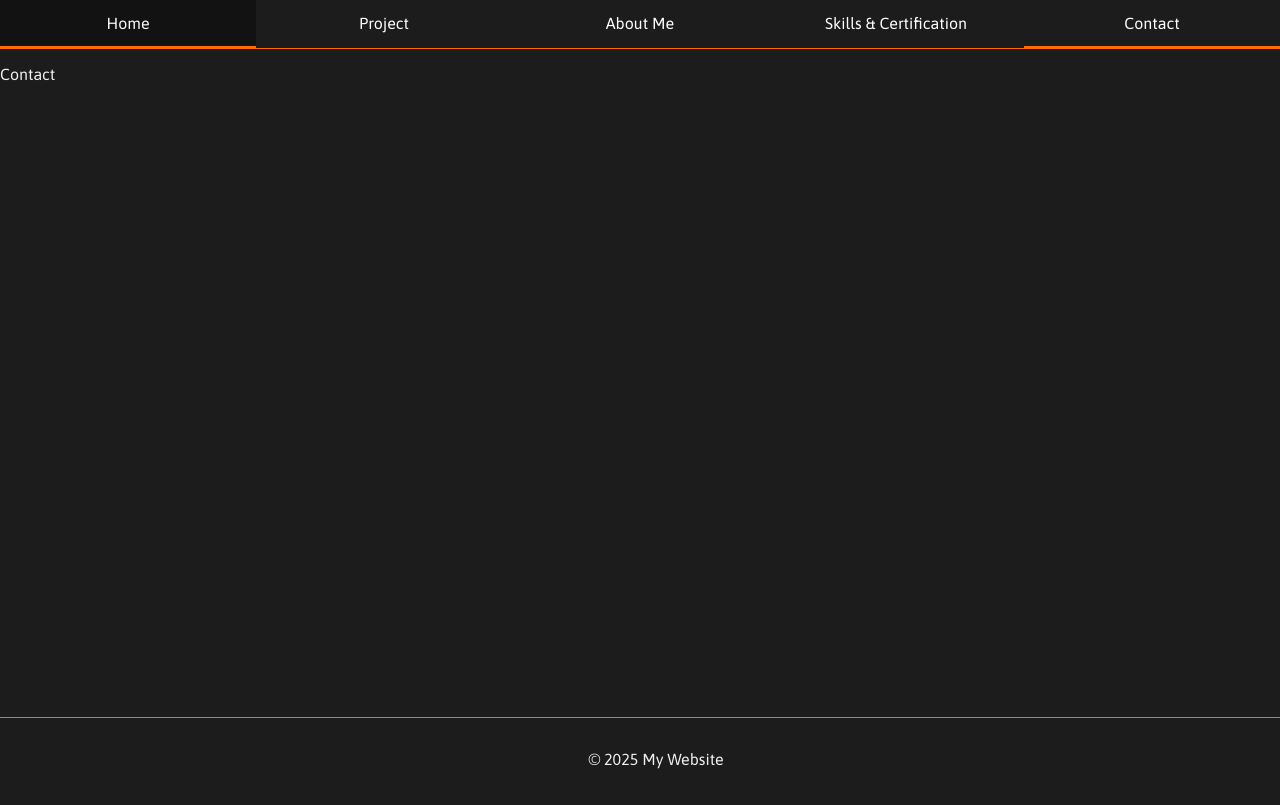
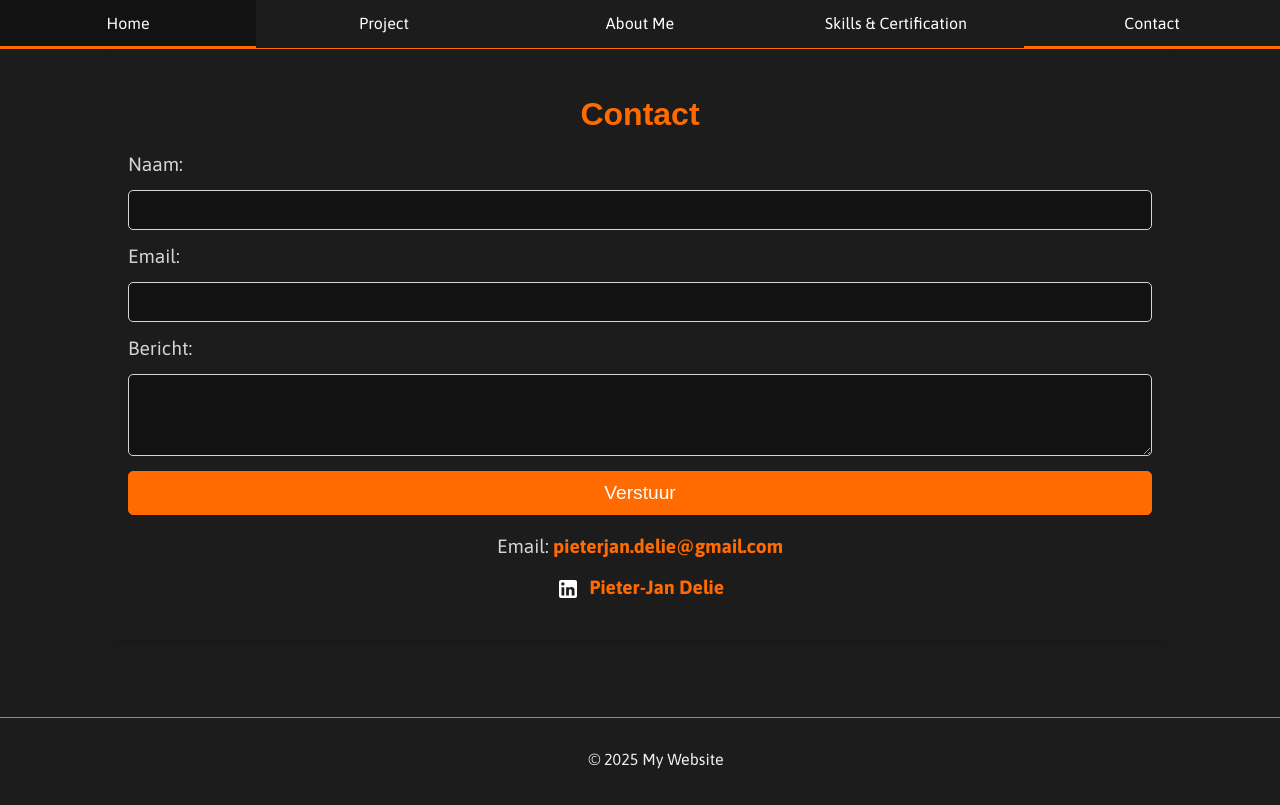
Before and after one commit to PieterJanDelie/Portfolio, a React (Create React App) app: page /contact in a window 1280 px wide. Built offline with nearby package versions, Linux system fonts and the light colour scheme; a web font is replaced by a local one.

Commit message:
Mail Contact form

```diff
--- a/src/pages/Contact/Contact.css
+++ b/src/pages/Contact/Contact.css
@@ -0,0 +1,87 @@
+.contact-container {
+  width: 80%;
+  margin: 0 auto;
+  padding: 20px;
+  background-color: var(--background-color);
+  color: var(--text-color);
+  border-radius: 10px;
+  box-shadow: 0 4px 8px rgba(0, 0, 0, 0.1);
+}
+
+.contact-container h2 {
+  text-align: center;
+  font-size: 2em;
+  margin-bottom: 20px;
+  color: var(--accent-color);
+}
+
+.contact-form {
+  display: flex;
+  flex-direction: column;
+  gap: 15px;
+}
+
+.contact-form label {
+  font-size: 1.2em;
+  color: var(--secondary-text-color);
+}
+
+.contact-form input,
+.contact-form textarea {
+  padding: 10px;
+  border: 1px solid var(--secondary-text-color);
+  border-radius: 5px;
+  background-color: var(--background-color-hover);
+  color: var(--text-color);
+  font-size: 1em;
+}
+
+.contact-form button {
+  padding: 10px 20px;
+  border: 1px solid var(--accent-color);
+  border-radius: 5px;
+  background-color: var(--accent-color);
+  color: var(--white);
+  font-size: 1.2em;
+  cursor: pointer;
+  transition: background-color 0.3s ease;
+}
+
+.contact-form button:hover {
+  background-color: var(--accent-color-dark);
+}
+.white {
+    color: white;
+}
+
+.contact-info {
+  margin-top: 20px;
+  text-align: center;
+}
+
+.contact-info p {
+  font-size: 1.2em;
+  color: var(--secondary-text-color);
+}
+
+.contact-info a {
+  color: var(--accent-color);
+  text-decoration: none;
+  font-weight: bold;
+}
+
+.contact-info a:hover {
+  text-decoration: underline;
+}
+
+.contact-info svg {
+  vertical-align: middle;
+  margin-right: 5px;
+}
+
+.result-message {
+  margin-top: 20px;
+  font-size: 1.2em;
+  color: var(--accent-color);
+  text-align: center;
+}
--- a/src/pages/Contact/Contact.jsx
+++ b/src/pages/Contact/Contact.jsx
@@ -1,12 +1,71 @@
-import React from "react";
+import React, { useState } from "react";
 import DefaultLayout from "../../layouts/DefaultLayout";
 import "./Contact.css";
+import LinkedInIcon from "@mui/icons-material/LinkedIn";
 
 const Contact = () => {
+  const [result, setResult] = useState("");
+
+  const onSubmit = async (event) => {
+    event.preventDefault();
+    setResult("Versturen....");
+    const formData = new FormData(event.target);
+
+    formData.append("access_key", "295314b2-1e7b-49d6-922c-2ffac04a7ae2");
+
+    const response = await fetch("https://api.web3forms.com/submit", {
+      method: "POST",
+      body: formData,
+    });
+
+    const data = await response.json();
+
+    if (data.success) {
+      setResult("Email verzonden! Ik neem zo snel mogelijk contact met je op.");
+      event.target.reset();
+    } else {
+      console.log("Error", data);
+      setResult("Er ging spijtig genoeg iets verkeerd");
+    }
+  };
+
   return (
     <DefaultLayout>
-      <div>
-        <p>Contact</p>
+      <div className="contact-container">
+        <h2>Contact</h2>
+        <form className="contact-form" onSubmit={onSubmit}>
+          <label htmlFor="name">Naam:</label>
+          <input type="text" id="name" name="name" required />
+
+          <label htmlFor="email">Email:</label>
+          <input type="email" id="email" name="email" required />
+
+          <label htmlFor="message">Bericht:</label>
+          <textarea id="message" name="message" rows="4" required></textarea>
+
+          <button type="submit">Verstuur</button>
+        </form>
+        {result && <p className="result-message">{result}</p>}
+        <div className="contact-info">
+          <p>
+            Email:{" "}
+            <a href="mailto:pieterjan.delie@gmail.com">
+              pieterjan.delie@gmail.com
+            </a>
+          </p>
+          <p>
+            <a
+              href="https://www.linkedin.com/in/pieter-jan-delie/"
+              target="_blank"
+              rel="noopener noreferrer"
+            >
+              <span className="white">
+                <LinkedInIcon />
+              </span>{" "}
+              Pieter-Jan Delie
+            </a>
+          </p>
+        </div>
       </div>
     </DefaultLayout>
   );
```
